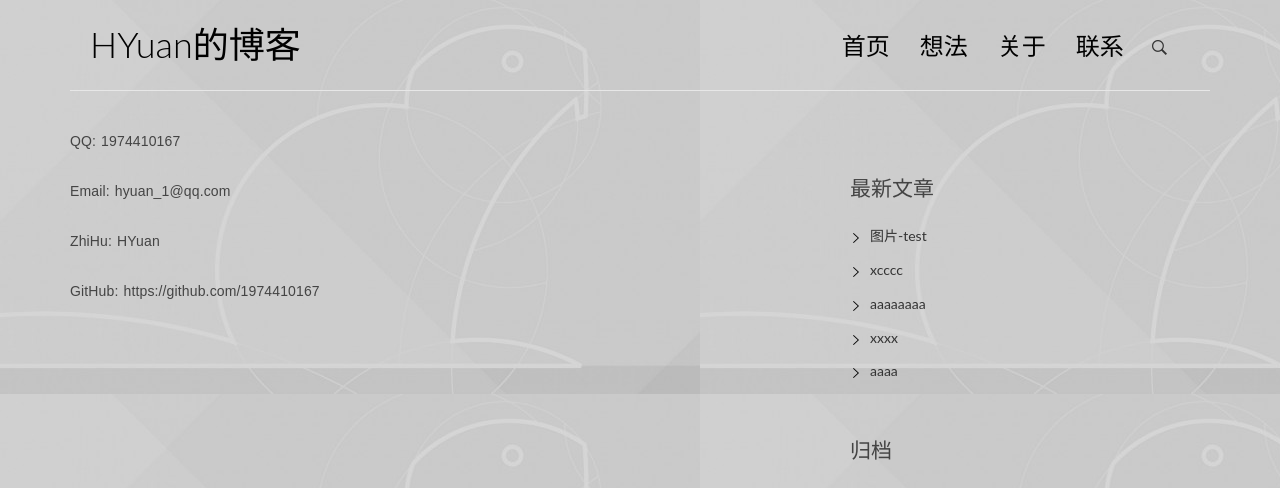
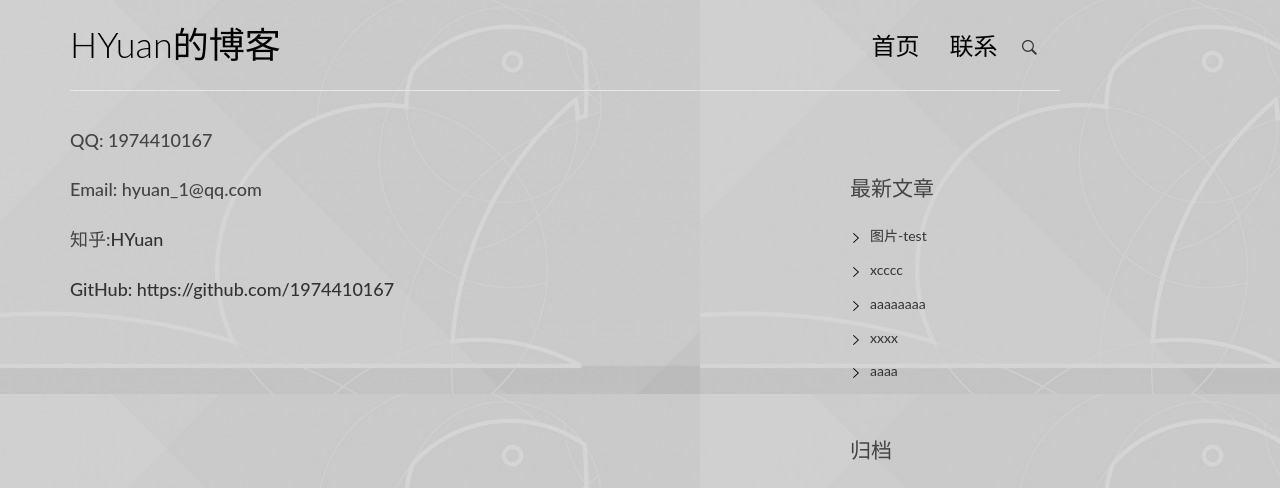
Before and after one commit to 1974410167/my_blog, a Django app: page /contact/ in a window 1280 px wide. Shown: the top 488 px of the page. Run offline with Django 3.2, Linux system fonts and the light colour scheme; data comes from the database, SQL or seed files in the repository; both versions use the stored data as it was after the commit; some libraries are stand-ins or nearby versions.

Commit message:
项目依赖

```diff
--- a/blogproject/blog/static/blog/css/custom.css
+++ b/blogproject/blog/static/blog/css/custom.css
@@ -107,10 +107,11 @@ img {
 
 #site-header {
 
-    padding: 25px 20px;
+    padding: 25px 0px;
     margin-bottom: 40px;
     border-bottom: 1px solid #e7e7e7;
     top: 0;
+    margin-right: 150px;
 
 }
 
--- a/blogproject/templates/base.html
+++ b/blogproject/templates/base.html
@@ -55,8 +55,8 @@
                     <div class="collapse navbar-collapse" id="bs-example-navbar-collapse-1">
                         <ul class="nav navbar-nav navbar-right">
                             <li class="cl-effect-11"><a href="{% url 'blog:index' %}" data-hover="首页">首页</a></li>
-                            <li class="cl-effect-11"><a href="{% url 'blog:idea' %}" data-hover="想法">想法</a></li>
-                            <li class="cl-effect-11"><a href="{% url 'blog:about' %}" data-hover="关于">关于</a></li>
+<!--                            <li class="cl-effect-11"><a href="{% url 'blog:idea' %}" data-hover="想法">想法</a></li>-->
+<!--                            <li class="cl-effect-11"><a href="{% url 'blog:about' %}" data-hover="关于">关于</a></li>-->
                             <li class="cl-effect-11"><a href="{% url 'blog:contact' %}" data-hover="联系">联系</a></li>
                         </ul>
                     </div><!-- /.navbar-collapse -->
--- a/blogproject/templates/blog/contact.html
+++ b/blogproject/templates/blog/contact.html
@@ -3,13 +3,13 @@
 {% block main %}
 
 
-<p>QQ: 1974410167</p>
+<h4>QQ: 1974410167</h4>
 <br>
-<p>Email: hyuan_1@qq.com</p>
+<h4>Email: hyuan_1@qq.com</h4>
 <br>
-<p>ZhiHu: HYuan</p>
+<h4>知乎:<a href="https://www.zhihu.com/people/ruo-ke-53-42">HYuan</a></h4>
 <br>
-<p>GitHub: https://github.com/1974410167</p>
+<h4><a href="https://github.com/1974410167">GitHub: https://github.com/1974410167</a></h4>
 
 
 
--- a/blogproject/templates/blog/index.html
+++ b/blogproject/templates/blog/index.html
@@ -14,7 +14,6 @@
                                                                       datetime="{{ post.create_time }}">{{ post.create_time }}</time></a></span>
                             <span class="post-author"><a href="#">{{ post.author }}</a></span>
                             <span class="comments-link"><a href="#">{{ post.comment_set.count }}</a></span>
-                            <span class="views-count"><a href="#">588 阅读</a></span>
                         </div>
                     </header>
                     <div class="entry-content clearfix">
```
Also changed, not shown: blogproject/db.sqlite3.
